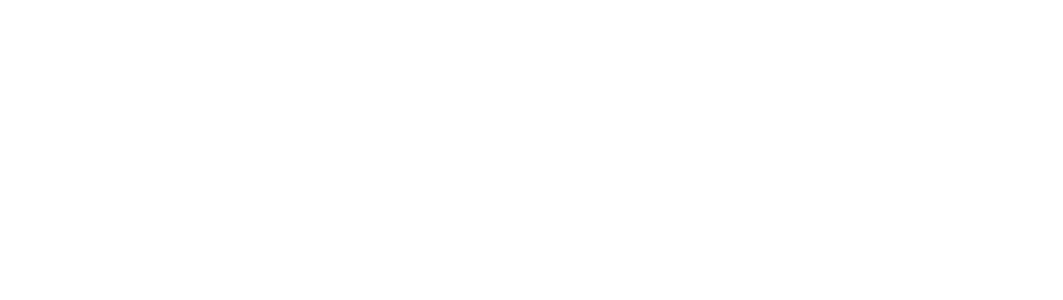
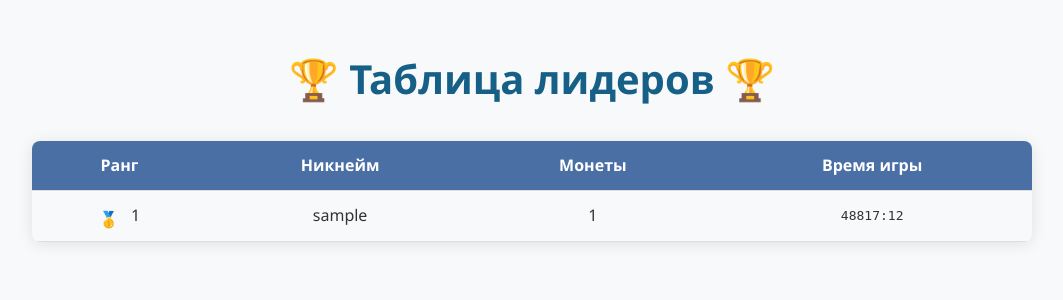
Before and after one commit to SpriteSpirit/python-telegram-cat, a Flask app: page /leaderboard in a window 1280 px wide. Before the commit the part shown is empty. Shown: the top 300 px of the page, without its empty margins (108-1171 px from the left). Run offline with Flask 3, Linux system fonts and the light colour scheme; tables that the repository leaves empty hold one stand-in row (values such as "Sample post").

Commit message:
Реализован интерфейс таблицы лидеров

```diff
--- /dev/null
+++ b/static/css/style.css
@@ -0,0 +1,103 @@
+:root {
+    --primary-color: #4a6fa5;
+    --secondary-color: #166088;
+    --accent-color: #4fc3f7;
+    --text-color: #333;
+    --light-bg: #f8f9fa;
+    --border-radius: 8px;
+}
+
+body {
+    font-family: 'Segoe UI', Tahoma, Geneva, Verdana, sans-serif;
+    line-height: 1.6;
+    color: var(--text-color);
+    max-width: 1000px;
+    margin: 0 auto;
+    padding: 20px;
+    background-color: var(--light-bg);
+}
+
+h1 {
+    color: var(--secondary-color);
+    text-align: center;
+    margin-bottom: 30px;
+    font-size: 2.5rem;
+}
+
+.leaderboard-table {
+    width: 100%;
+    border-collapse: collapse;
+    margin-bottom: 30px;
+    box-shadow: 0 2px 15px rgba(0, 0, 0, 0.1);
+    border-radius: var(--border-radius);
+    overflow: hidden;
+    text-align: center; /* Выравнивание текста по центру */
+}
+
+.leaderboard-table th,
+.leaderboard-table td {
+    padding: 12px 15px;
+    border-bottom: 1px solid #ddd;
+    text-align: center; /* Центрирование содержимого ячеек */
+    vertical-align: middle; /* Выравнивание по вертикали */
+}
+
+/* Остальные стили остаются без изменений */
+.leaderboard-table th {
+    background-color: var(--primary-color);
+    color: white;
+}
+
+.leaderboard-table tr:nth-child(even) {
+    background-color: #f2f2f2;
+}
+
+.leaderboard-table tr:hover {
+    background-color: var(--accent-color);
+    color: white;
+}
+
+.medal {
+    display: inline-block;
+    width: 20px;
+    height: 20px;
+    margin-right: 8px;
+    vertical-align: middle;
+}
+
+.gold {
+    color: gold;
+}
+
+.silver {
+    color: silver;
+}
+
+.bronze {
+    color: #cd7f32;
+}
+
+/* bronze color */
+
+.time-cell {
+    font-family: monospace;
+}
+
+.dev-link {
+    display: inline-block;
+    padding: 10px 20px;
+    background-color: var(--secondary-color);
+    color: white;
+    text-decoration: none;
+    border-radius: var(--border-radius);
+    transition: background-color 0.3s;
+}
+
+.dev-link:hover {
+    background-color: var(--primary-color);
+}
+
+.footer {
+    text-align: center;
+    margin-top: 30px;
+}
--- a/templates/leaderboard.html
+++ b/templates/leaderboard.html
@@ -2,9 +2,49 @@
 <html lang="en">
 <head>
     <meta charset="UTF-8">
-    <title>Title</title>
+    <meta name="viewport" content="width=device-width, initial-scale=1.0">
+    <title>Таблица лидеров</title>
+    <link rel="stylesheet" href="{{ url_for('static', filename='css/style.css') }}">
 </head>
 <body>
+<h1>🏆 Таблица лидеров 🏆</h1>
 
+<table class="leaderboard-table">
+    <thead>
+    <tr>
+        <th>Ранг</th>
+        <th>Никнейм</th>
+        <th>Монеты</th>
+        <th>Время игры</th>
+    </tr>
+    </thead>
+    <tbody>
+    {% for p in players %}
+    <tr>
+        <td>
+            {% if loop.index == 1 %}
+            <span class="medal">🥇</span>
+            {% elif loop.index == 2 %}
+            <span class="medal">🥈</span>
+            {% elif loop.index == 3 %}
+            <span class="medal">🥉</span>
+            {% endif %}
+            {{ loop.index }}
+        </td>
+        <td>{{ p.username }}</td>
+        <td>{{ p.coins }}</td>
+        <td class="time-cell">
+            {% set hours = (p.time / 3600)|int %}
+            {% set minutes = ((p.time % 3600) / 60)|int %}
+            {{ "%02d:%02d"|format(hours, minutes) }}
+        </td>
+    </tr>
+    {% endfor %}
+    </tbody>
+</table>
+
+<div class="footer">
+<!--    <a href="/skills" class="dev-link">About the Developer</a>-->
+</div>
 </body>
 </html>
```
Also changed, not shown: templates/__init__.py (added).
